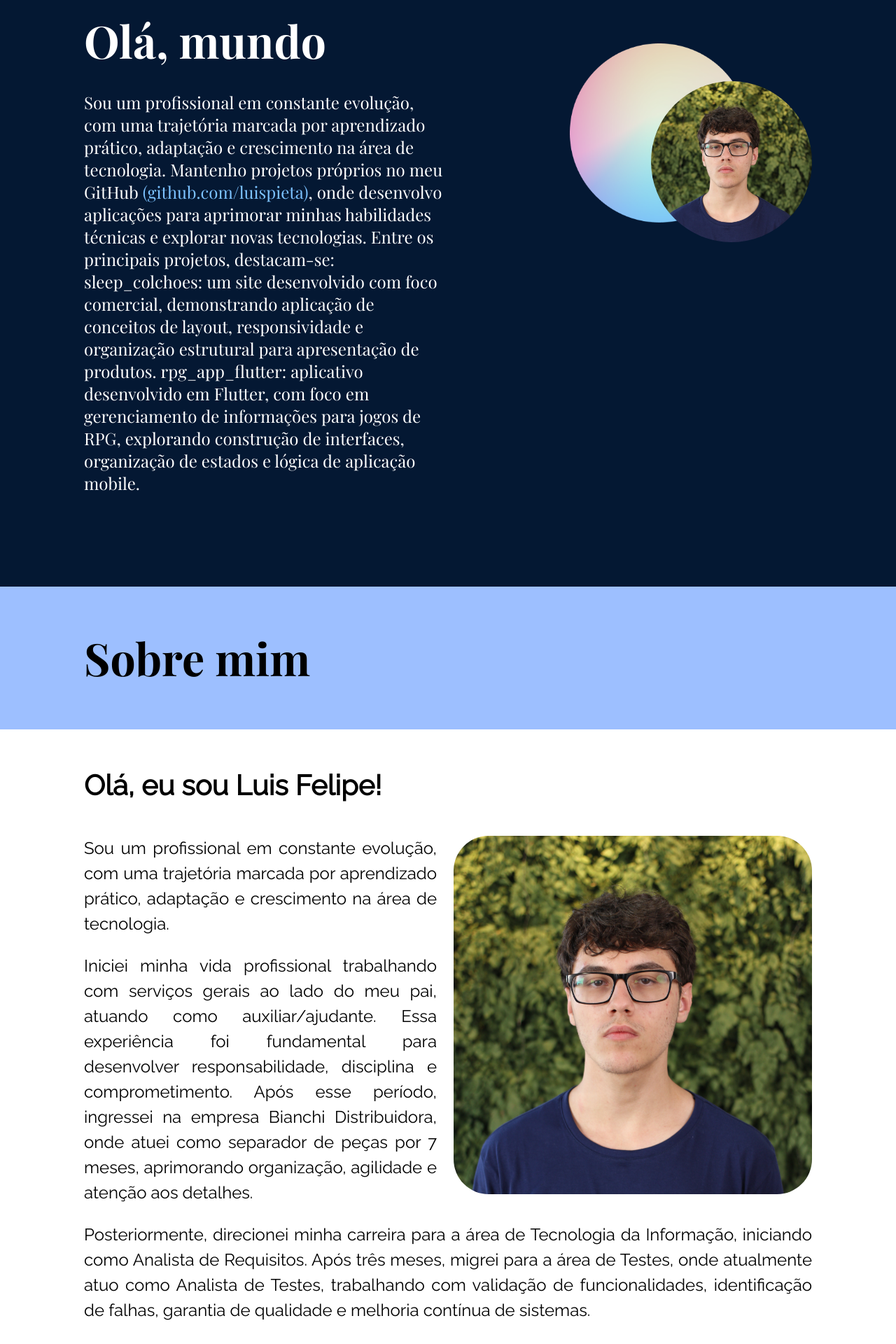
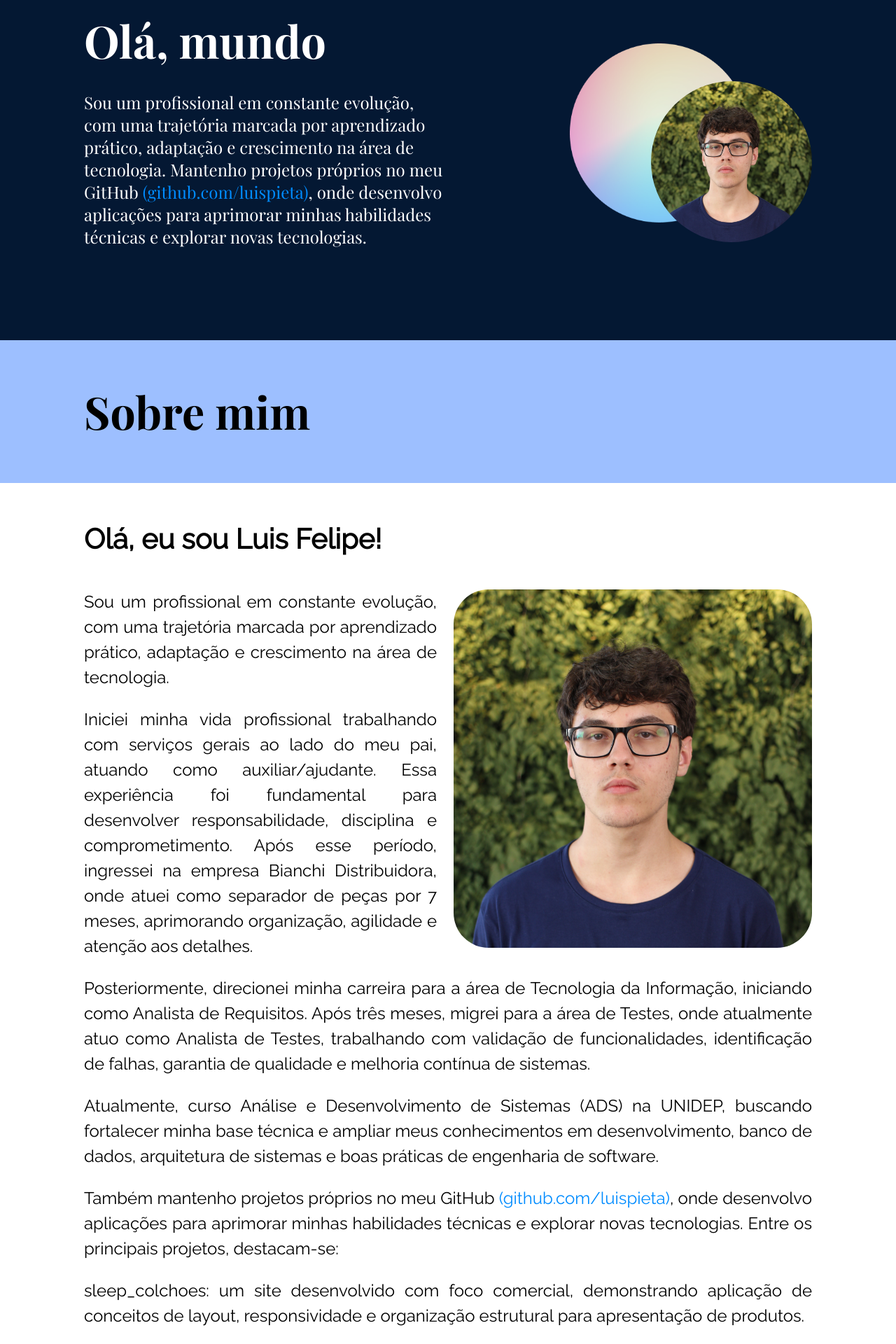
Before and after one commit to luispieta/ola-mundo, a React (Vite) app: page /sobremim in a window 1280 px wide. Shown: the part 220-2140 px from the top of the page at 70% size. Built offline with nearby package versions, Linux system fonts and the light colour scheme.

Commit message:
Chore: Alterações do texto sobre mim e do banner

```diff
--- a/src/componentes/Banner/Banner.module.css
+++ b/src/componentes/Banner/Banner.module.css
@@ -38,10 +38,6 @@
     right: 7vw;
     bottom: 2.2vw;
     width: 20vw;
-}
-
-a {
-    color: rgb(124, 194, 255);
 }
 
 @media (max-width: 1100px) {
--- a/src/componentes/Banner/index.jsx
+++ b/src/componentes/Banner/index.jsx
@@ -10,10 +10,7 @@ export default function Banner () {
                 <p className={styles.paragrafo}>
                     Sou um profissional em constante evolução, com uma trajetória marcada por aprendizado prático, adaptação e crescimento na área de tecnologia.
                     Mantenho projetos próprios no meu GitHub <a href="https://github.com/luispieta" target="_blank">(github.com/luispieta)</a>, onde desenvolvo aplicações para aprimorar minhas habilidades técnicas
-                    e explorar novas tecnologias. Entre os principais projetos, destacam-se: sleep_colchoes: um site desenvolvido com foco comercial, demonstrando
-                    aplicação de conceitos de layout, responsividade e organização estrutural para apresentação de produtos. rpg_app_flutter: aplicativo desenvolvido
-                    em Flutter, com foco em gerenciamento de informações para jogos de RPG, explorando construção de interfaces, organização de estados e lógica de
-                    aplicação mobile.
+                    e explorar novas tecnologias.
                 </p>
             </div>
 
--- a/src/paginas/SobreMim/SobreMim.module.css
+++ b/src/paginas/SobreMim/SobreMim.module.css
@@ -16,6 +16,10 @@
     font-size: 1.5rem;
     line-height: 2.25rem;
     margin-bottom: 1.5rem;
+}
+
+a {
+    color: rgb(0, 140, 255);
 }
 
 @media (max-width: 1100px) {
--- a/src/paginas/SobreMim/index.jsx
+++ b/src/paginas/SobreMim/index.jsx
@@ -34,7 +34,7 @@ export default function SobreMim() {
             </p>
 
             <p className={styles.paragrafo}>
-                Também mantenho projetos próprios no meu GitHub (github.com/luispieta), onde desenvolvo aplicações para aprimorar minhas habilidades técnicas e explorar novas tecnologias. Entre os principais projetos, destacam-se:
+                Também mantenho projetos próprios no meu GitHub <a href="https://github.com/luispieta" target="_blank">(github.com/luispieta)</a>, onde desenvolvo aplicações para aprimorar minhas habilidades técnicas e explorar novas tecnologias. Entre os principais projetos, destacam-se:
             </p>
 
             <p className={styles.paragrafo}>
```
